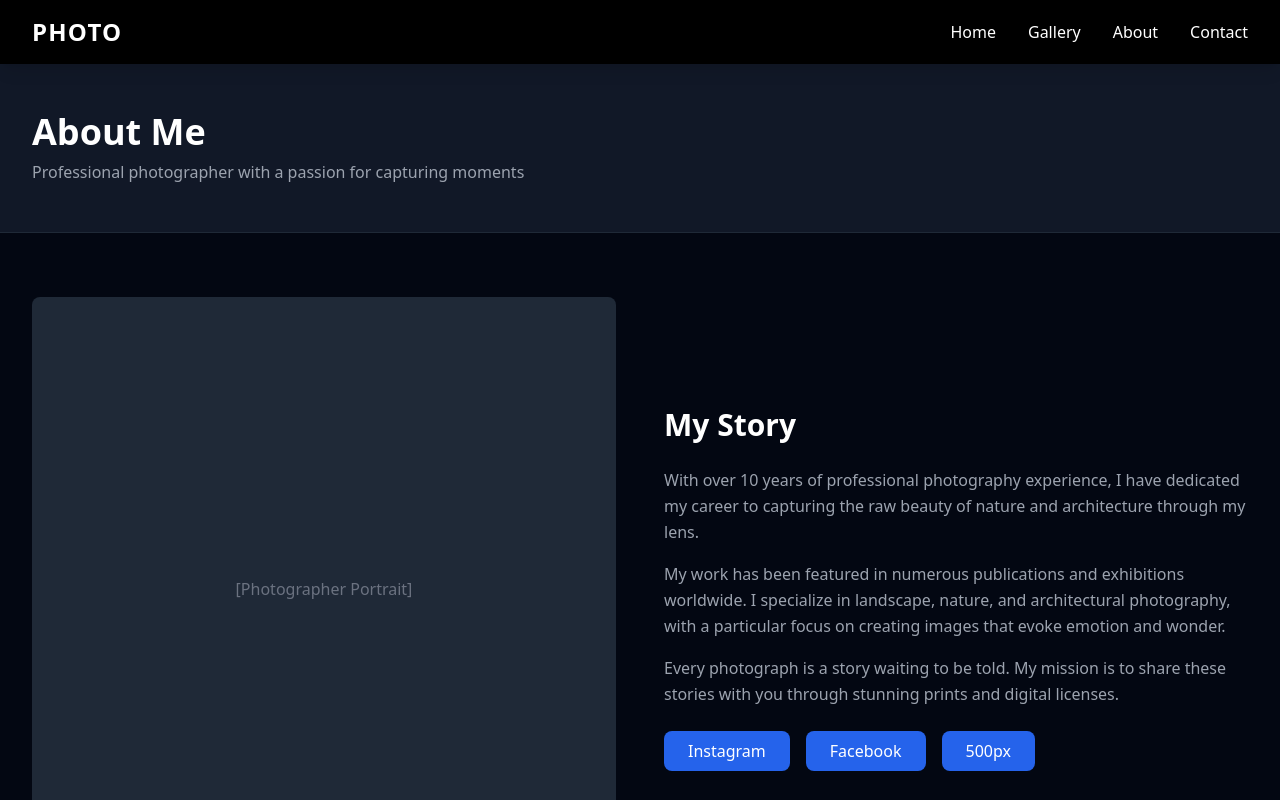
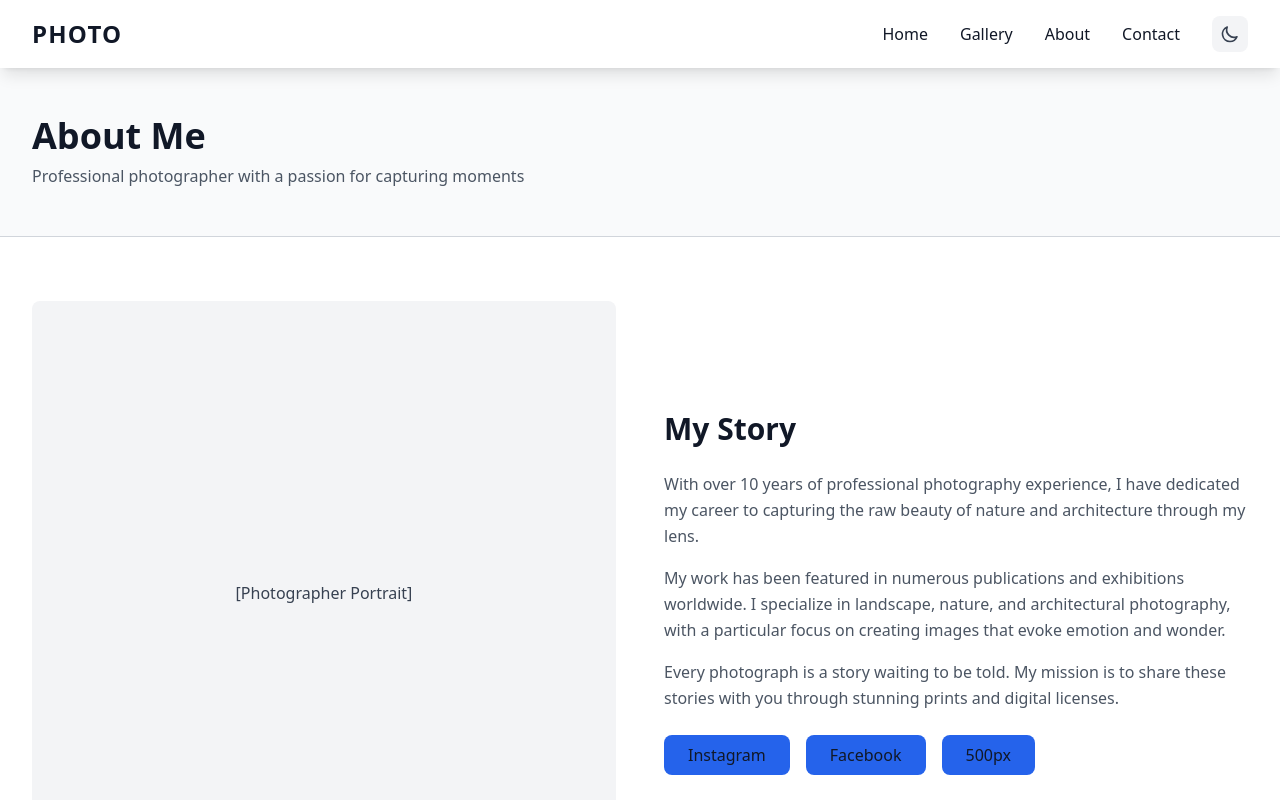
Before and after one commit to trungtt6/photoportfolio, a Next.js app: page /about in a window 1280 px wide. Shown: the top 800 px of the page. Built offline with nearby package versions, Linux system fonts and the light colour scheme.

Commit message:
Phase 2 (50%)

```diff
--- a/src/app/layout.tsx
+++ b/src/app/layout.tsx
@@ -2,6 +2,7 @@ import type { Metadata } from 'next';
 import { Geist, Geist_Mono } from 'next/font/google';
 import Header from '@/components/Header';
 import Footer from '@/components/Footer';
+import { ThemeProvider } from '@/contexts/ThemeContext';
 import '@/styles/globals.css';
 
 const geist = Geist({
@@ -50,11 +51,13 @@ export default function RootLayout({
   return (
     <html lang="en">
       <body className={`${geist.variable} ${geist_mono.variable} bg-gray-950 text-gray-100 font-sans`}>
-        <div className="flex flex-col min-h-screen">
-          <Header />
-          <main className="flex-1">{children}</main>
-          <Footer />
-        </div>
+        <ThemeProvider>
+          <div className="flex flex-col min-h-screen">
+            <Header />
+            <main className="flex-1">{children}</main>
+            <Footer />
+          </div>
+        </ThemeProvider>
       </body>
     </html>
   );
--- a/src/components/Header.tsx
+++ b/src/components/Header.tsx
@@ -2,6 +2,7 @@
 
 import Link from 'next/link';
 import { useState } from 'react';
+import ThemeToggle from './ThemeToggle';
 
 export default function Header() {
   const [isMenuOpen, setIsMenuOpen] = useState(false);
@@ -15,7 +16,7 @@ export default function Header() {
         </Link>
 
         {/* Desktop Navigation */}
-        <div className="hidden md:flex gap-8">
+        <div className="hidden md:flex gap-8 items-center">
           <Link href="/" className="hover:text-gray-300 transition">
             Home
           </Link>
@@ -28,11 +29,14 @@ export default function Header() {
           <Link href="/contact" className="hover:text-gray-300 transition">
             Contact
           </Link>
+          <ThemeToggle />
         </div>
 
-        {/* Mobile Menu Button */}
+        {/* Mobile Menu & Theme */}
+        <div className="md:hidden flex items-center gap-2">
+          <ThemeToggle />
           <button
-          className="md:hidden flex flex-col gap-1.5 focus:outline-none"
+            className="flex flex-col gap-1.5 focus:outline-none"
             onClick={() => setIsMenuOpen(!isMenuOpen)}
             aria-label="Toggle menu"
           >
@@ -40,6 +44,7 @@ export default function Header() {
             <span className={`w-6 h-0.5 bg-white transition-all ${isMenuOpen ? 'opacity-0' : ''}`} />
             <span className={`w-6 h-0.5 bg-white transition-all ${isMenuOpen ? '-rotate-45 -translate-y-2' : ''}`} />
           </button>
+        </div>
       </nav>
 
       {/* Mobile Navigation */}
--- /dev/null
+++ b/src/components/Lightbox.tsx
@@ -0,0 +1,133 @@
+'use client';
+
+import { useState, useEffect } from 'react';
+import Image from 'next/image';
+import { Photo } from '@/types';
+
+interface LightboxProps {
+  photo: Photo;
+  isOpen: boolean;
+  onClose: () => void;
+}
+
+export default function Lightbox({ photo, isOpen, onClose }: LightboxProps) {
+  const [isLoading, setIsLoading] = useState(true);
+
+  useEffect(() => {
+    const handleEscape = (e: KeyboardEvent) => {
+      if (e.key === 'Escape') onClose();
+    };
+
+    if (isOpen) {
+      document.body.style.overflow = 'hidden';
+      window.addEventListener('keydown', handleEscape);
+    } else {
+      document.body.style.overflow = 'unset';
+    }
+
+    return () => {
+      document.body.style.overflow = 'unset';
+      window.removeEventListener('keydown', handleEscape);
+    };
+  }, [isOpen, onClose]);
+
+  if (!isOpen) return null;
+
+  return (
+    <div
+      className="fixed inset-0 z-50 flex items-center justify-center bg-black/90 backdrop-blur-sm"
+      onClick={onClose}
+    >
+      {/* Close Button */}
+      <button
+        onClick={onClose}
+        className="absolute top-4 right-4 z-10 p-3 bg-white/10 hover:bg-white/20 rounded-full text-white transition-colors"
+        aria-label="Close lightbox"
+      >
+        <svg className="w-6 h-6" fill="none" stroke="currentColor" viewBox="0 0 24 24">
+          <path strokeLinecap="round" strokeLinejoin="round" strokeWidth={2} d="M6 18L18 6M6 6l12 12" />
+        </svg>
+      </button>
+
+      {/* Photo Container */}
+      <div
+        className="relative w-full h-full flex items-center justify-center p-4"
+        onClick={(e) => e.stopPropagation()}
+      >
+        {/* Loading Spinner */}
+        {isLoading && (
+          <div className="absolute inset-0 flex items-center justify-center">
+            <div className="w-8 h-8 border-2 border-blue-500 border-t-transparent rounded-full animate-spin"></div>
+          </div>
+        )}
+
+        {/* Full Size Image */}
+        <div className="relative max-w-full max-h-full">
+          <Image
+            src={photo.imageUrl}
+            alt={photo.title}
+            width={photo.width}
+            height={photo.height}
+            className="max-w-[calc(100vw-2rem)] max-h-[calc(100vh-8rem)] object-contain"
+            priority
+            onLoadingComplete={() => setIsLoading(false)}
+          />
+        </div>
+
+        {/* Photo Info Overlay */}
+        <div className="absolute bottom-0 left-0 right-0 bg-gradient-to-t from-black/80 to-transparent p-6">
+          <div className="text-white">
+            <h2 className="text-2xl font-bold mb-2">{photo.title}</h2>
+            <p className="text-gray-200 mb-4">{photo.description}</p>
+
+            <div className="flex flex-wrap gap-4 text-sm">
+              <div>
+                <span className="text-gray-400">Category:</span>
+                <span className="ml-2 text-white">{photo.category}</span>
+              </div>
+              <div>
+                <span className="text-gray-400">Size:</span>
+                <span className="ml-2 text-white">{photo.width} × {photo.height}px</span>
+              </div>
+              <div>
+                <span className="text-gray-400">Date:</span>
+                <span className="ml-2 text-white">{photo.date}</span>
+              </div>
+            </div>
+
+            {/* Tags */}
+            {photo.tags.length > 0 && (
+              <div className="flex flex-wrap gap-2 mt-4">
+                {photo.tags.map((tag, index) => (
+                  <span
+                    key={index}
+                    className="px-3 py-1 bg-blue-600/30 text-blue-300 rounded-full text-xs"
+                  >
+                    #{tag}
+                  </span>
+                ))}
+              </div>
+            )}
+
+            {/* Pricing and Licensing */}
+            <div className="flex items-center gap-6 mt-6">
+              <div className="text-xl font-bold text-blue-400">
+                From ${photo.price}
+              </div>
+              {photo.licensingAvailable && (
+                <span className="text-xs bg-green-600/30 text-green-400 px-3 py-1 rounded-full">
+                  License Available
+                </span>
+              )}
+            </div>
+          </div>
+        </div>
+      </div>
+
+      {/* Navigation Hints */}
+      <div className="absolute bottom-4 left-1/2 transform -translate-x-1/2 text-white/60 text-sm">
+        Press ESC to close • Click outside to close
+      </div>
+    </div>
+  );
+}
--- /dev/null
+++ b/src/components/ThemeToggle.tsx
@@ -0,0 +1,26 @@
+'use client';
+
+import { useTheme } from '@/contexts/ThemeContext';
+
+export default function ThemeToggle() {
+  const { theme, toggleTheme } = useTheme();
+
+  return (
+    <button
+      onClick={toggleTheme}
+      className='p-2 rounded-lg bg-gray-800 hover:bg-gray-700 transition-colors'
+      aria-label='Toggle theme'
+      title={`Switch to ${theme === 'dark' ? 'light' : 'dark'} mode`}
+    >
+      {theme === 'dark' ? (
+        <svg className='w-5 h-5 text-yellow-400' fill='none' stroke='currentColor' viewBox='0 0 24 24'>
+          <path strokeLinecap='round' strokeLinejoin='round' strokeWidth={2} d='M12 3v1m0 16v1m9-9h-1M4 12H3m15.364 6.364l-.707-.707M6.343 6.343l-.707-.707m12.728 0l-.707.707M6.343 17.657l-.707.707M16 12a4 4 0 11-8 0 4 4 0 018 0z' />
+        </svg>
+      ) : (
+        <svg className='w-5 h-5 text-gray-700' fill='none' stroke='currentColor' viewBox='0 0 24 24'>
+          <path strokeLinecap='round' strokeLinejoin='round' strokeWidth={2} d='M20.354 15.354A9 9 0 018.646 3.646 9.003 9.003 0 0012 21a9.003 9.003 0 008.354-5.646z' />
+        </svg>
+      )}
+    </button>
+  );
+}
--- /dev/null
+++ b/src/contexts/ThemeContext.tsx
@@ -0,0 +1,62 @@
+'use client';
+
+import { createContext, useContext, useEffect, useState } from 'react';
+
+type Theme = 'light' | 'dark';
+
+interface ThemeContextType {
+  theme: Theme;
+  toggleTheme: () => void;
+}
+
+const ThemeContext = createContext<ThemeContextType | undefined>(undefined);
+
+export function ThemeProvider({ children }: { children: React.ReactNode }) {
+  const [theme, setTheme] = useState<Theme>('dark');
+
+  useEffect(() => {
+    // Check for saved theme preference or default to dark
+    const savedTheme = localStorage.getItem('theme') as Theme;
+    if (savedTheme && (savedTheme === 'light' || savedTheme === 'dark')) {
+      setTheme(savedTheme);
+    } else {
+      // Check system preference
+      const systemPreference = window.matchMedia('(prefers-color-scheme: dark)').matches ? 'dark' : 'light';
+      setTheme(systemPreference);
+    }
+  }, []);
+
+  useEffect(() => {
+    // Apply theme to document
+    const root = document.documentElement;
+
+    if (theme === 'dark') {
+      root.classList.add('dark');
+      root.classList.remove('light');
+    } else {
+      root.classList.add('light');
+      root.classList.remove('dark');
+    }
+
+    // Save to localStorage
+    localStorage.setItem('theme', theme);
+  }, [theme]);
+
+  const toggleTheme = () => {
+    setTheme(prev => prev === 'dark' ? 'light' : 'dark');
+  };
+
+  return (
+    <ThemeContext.Provider value={{ theme, toggleTheme }}>
+      {children}
+    </ThemeContext.Provider>
+  );
+}
+
+export function useTheme() {
+  const context = useContext(ThemeContext);
+  if (context === undefined) {
+    throw new Error('useTheme must be used within a ThemeProvider');
+  }
+  return context;
+}
--- a/src/styles/globals.css
+++ b/src/styles/globals.css
@@ -6,8 +6,62 @@ html {
   scroll-behavior: smooth;
 }
 
-body {
-  @apply antialiased;
+/* Light mode styles */
+html.light {
+  color-scheme: light;
+}
+
+html.light body {
+  @apply antialiased bg-white text-gray-900;
+}
+
+html.light .bg-gray-950 {
+  @apply bg-white;
+}
+
+html.light .bg-gray-900 {
+  @apply bg-gray-50;
+}
+
+html.light .bg-gray-800 {
+  @apply bg-gray-100;
+}
+
+html.light .bg-black {
+  @apply bg-white;
+}
+
+html.light .text-white {
+  @apply text-gray-900;
+}
+
+html.light .text-gray-400 {
+  @apply text-gray-600;
+}
+
+html.light .text-gray-500 {
+  @apply text-gray-700;
+}
+
+html.light .border-gray-800 {
+  @apply border-gray-300;
+}
+
+html.light .hover\:bg-gray-700:hover {
+  @apply hover:bg-gray-200;
+}
+
+html.light .hover\:text-gray-300:hover {
+  @apply hover:text-gray-700;
+}
+
+/* Dark mode styles (default) */
+html.dark {
+  color-scheme: dark;
+}
+
+html.dark body {
+  @apply antialiased bg-gray-950 text-gray-100;
 }
 
 * {
```
Also changed, not shown: src/components/GalleryCard.tsx (+31 -6 lines), 2 other files (tests, documents, lock files or other folders). Lines whose indentation alone changed are shown as unchanged.
